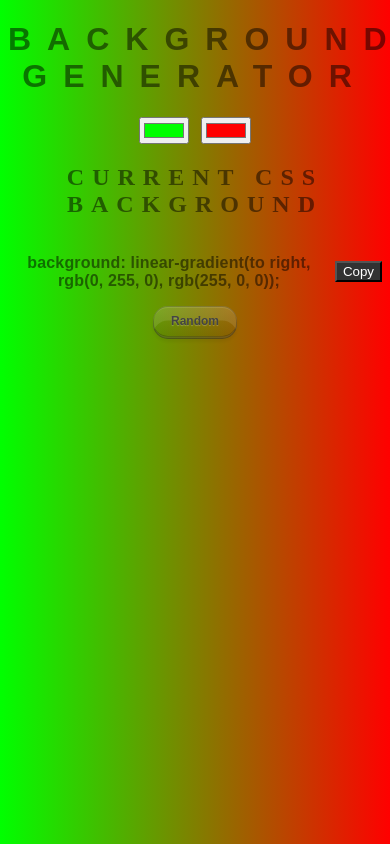
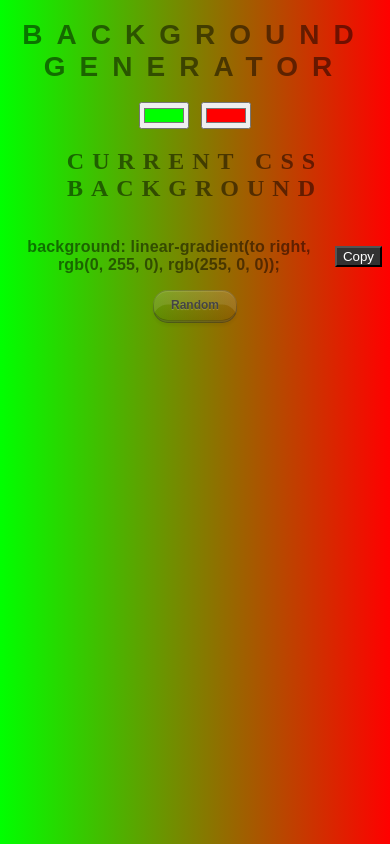
Before and after one commit to huzmasood/background-generator, a plain HTML site: page index.html in a window 390 px wide. Drawn offline with Linux system fonts and the light colour scheme.

Commit message:
Update style.css

```diff
--- a/style.css
+++ b/style.css
@@ -90,6 +90,6 @@ h3 {
 
 @media only screen and (max-width: 750px) {
     h1 {
-        font: 600 2em 'Raleway', sans-serif;
+        font: 600 1.75em 'Raleway', sans-serif;
     }
 }
```
